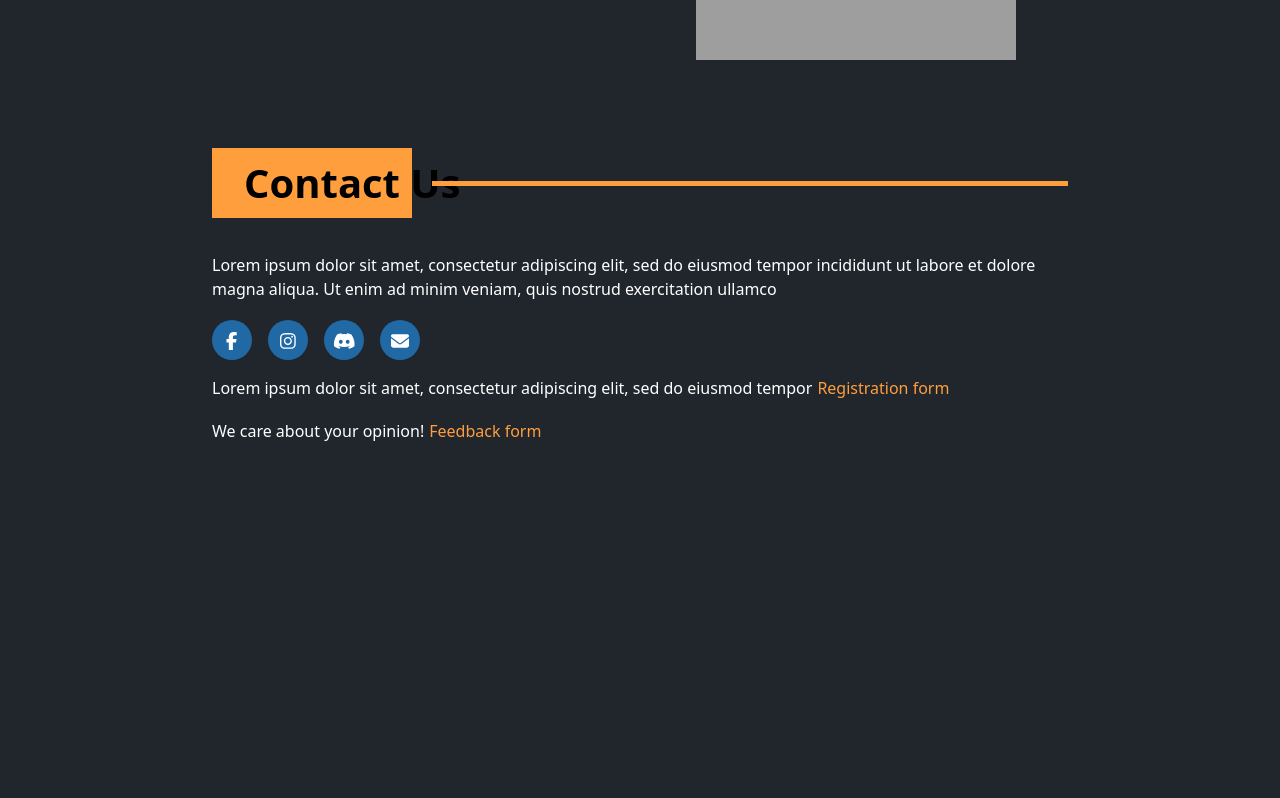
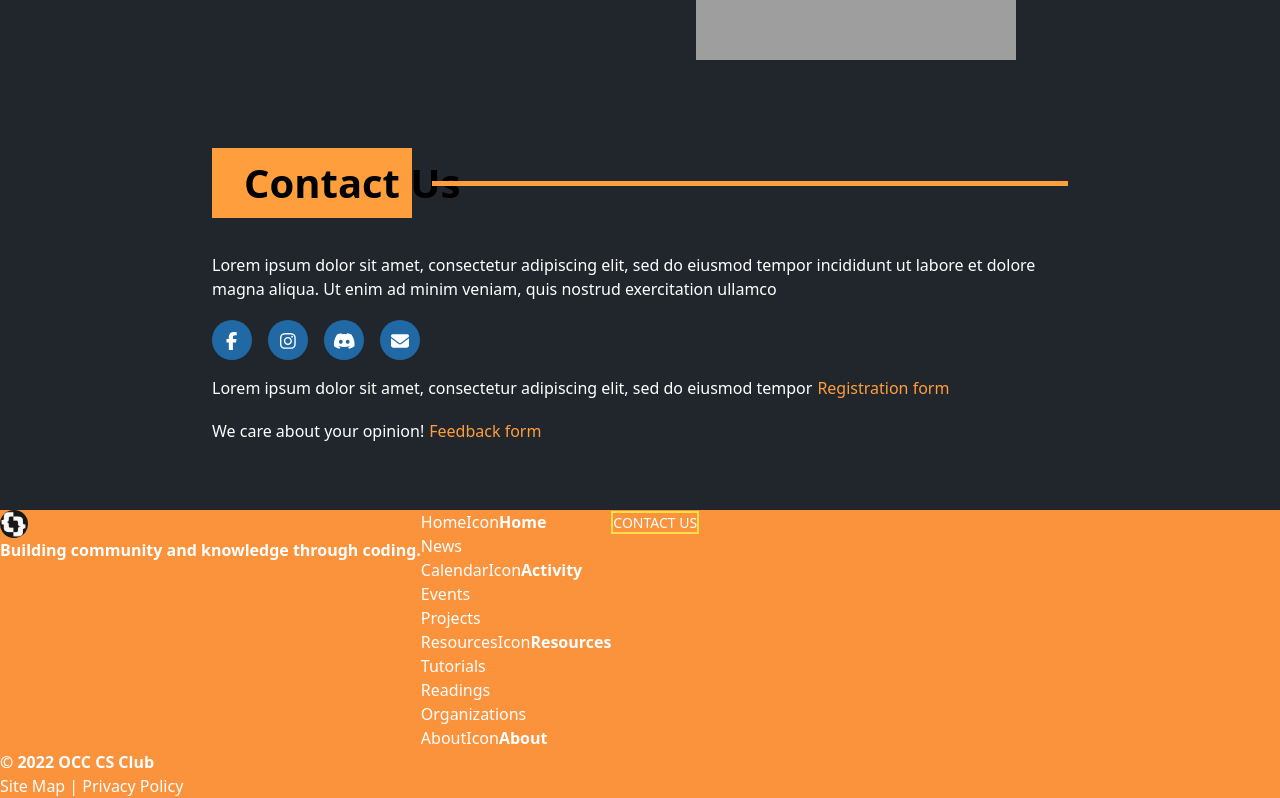
Before and after one commit to Computer-Science-Club-OCC/Computer-Science-Club-OCC.github.io, a React (Create React App) app in the folder client/: page /homepage in a window 1280 px wide. Shown: the part 1248-2046 px from the top of the page. Before the commit the page ends 1758 px from the top, so only its background shows below. Built offline with nearby package versions, Linux system fonts and the light colour scheme; grey boxes are pictures that could not be loaded.

Commit message:
initial changes

```diff
--- a/client/src/App.jsx
+++ b/client/src/App.jsx
@@ -2,6 +2,7 @@ import { lazy, Suspense } from "react";
 import { BrowserRouter, Navigate, Route, Routes } from "react-router-dom";
 import { ErrorBoundary } from "react-error-boundary";
 import NavigationBar from "./components/navbar/NavigationBar";
+import Footer from "./components/footer/Footer";
 
 import { ErrorState, LoadingState } from "./components/states";
 
@@ -27,7 +28,7 @@ function App() {
 					</Routes>
 				</Suspense>
 			</ErrorBoundary>
-			{/* Add Footer */}
+			<Footer/ >
 		</BrowserRouter>
 	);
 }
--- /dev/null
+++ b/client/src/components/footer/Footer.jsx
@@ -0,0 +1,141 @@
+import { Link } from "react-router-dom";
+import ClubLogo from "../../asset/images/club-logo.png";
+
+function Footer() {
+    return (
+        <footer className="text-white bg-orange-400">
+            <div className="flex">
+				<div className="logo-space">
+					<div className="logo-box">
+						<img
+							className="w-7 h-7 rounded-full"
+							src={ClubLogo}
+							alt="OCC Club Logo"
+						/>
+						<p className="club-mission">
+							<strong>Building community and knowledge through coding. </strong>
+						</p>
+					</div>
+				</div>
+				<div className="center-box">
+					<ul className="footer-ulist">
+						<li className="footer-link-container-header">
+							<Link to="/homepage" className="footer-link">
+								<span>
+									HomeIcon
+								</span>
+								<span className="footer-title">
+									<strong>Home</strong>
+								</span>
+							</Link>
+						</li>
+						<li className="footer-link-container">
+							<Link to="/homepage" className="footer-sublink">
+								<span className="sublink-name">News</span>
+							</Link>
+						</li>
+					</ul>
+					<ul className="footer-ulist">
+						<li className="footer-link-container-header">
+							<Link to="" className="footer-link">
+								<span>
+									CalendarIcon
+								</span>
+								<span className="footer-title">
+									<strong>Activity</strong>
+								</span>
+							</Link>
+						</li>
+						<li className="footer-link-container">
+							<Link to="/activity/events" className="footer-sublink">
+								<span className="sublink-name">Events</span>
+							</Link>
+						</li>
+						<li className="footer-link-container">
+							<Link to="/activity/projects" className="footer-sublink">
+								<span className="sublink-name">Projects</span>
+							</Link>
+						</li>
+					</ul>
+					<ul className="footer-ulist" id="resources-links">
+						<li className="footer-link-container-header">
+							<Link
+								to="/resources"
+								className="footer-link"
+								state={{ option: 1 }}
+							>
+								<span>
+									ResourcesIcon
+								</span>
+								<span className="footer-title">
+									<strong>Resources</strong>
+								</span>
+							</Link>
+						</li>
+						<li className="footer-link-container">
+							<Link
+								to="/resources"
+								className="footer-sublink"
+								state={{ option: 1 }}
+							>
+								<span className="sublink-name">Tutorials</span>
+							</Link>
+						</li>
+						<li className="footer-link-container">
+							<Link
+								to="/resources"
+								className="footer-sublink"
+								state={{ option: 2 }}
+							>
+								<span className="sublink-name">Readings</span>
+							</Link>
+						</li>
+						<li className="footer-link-container">
+							<Link
+								to="/resources"
+								className="footer-sublink"
+								state={{ option: 3 }}
+							>
+								<span className="sublink-name">Organizations</span>
+							</Link>
+						</li>
+					</ul>
+					<ul className="footer-ulist" id="about-box">
+						<li className="footer-link-container-header">
+							<Link
+								to="/homepage"
+								className="footer-link"
+								state={{ section: 1 }}
+							>
+								<span>
+									AboutIcon
+								</span>
+								<span className="footer-title">
+									<strong>About</strong>
+								</span>
+							</Link>
+						</li>
+					</ul>
+				</div>
+				<div className="contact-button">
+					<Link
+						to="/homepage"
+						className="border-2 border-yellow-300 text-sm"
+						state={{ section: 3 }}
+					>
+						CONTACT US
+					</Link>
+				</div>
+			</div>
+			<div className="footer-bottom-content">
+				<p>
+					<strong>&copy; 2022 OCC CS Club</strong>
+				</p>
+				<p id="map-policy-text">Site Map | Privacy Policy</p>
+			</div>
+		</footer>
+
+    )
+}
+
+export default Footer;
```
